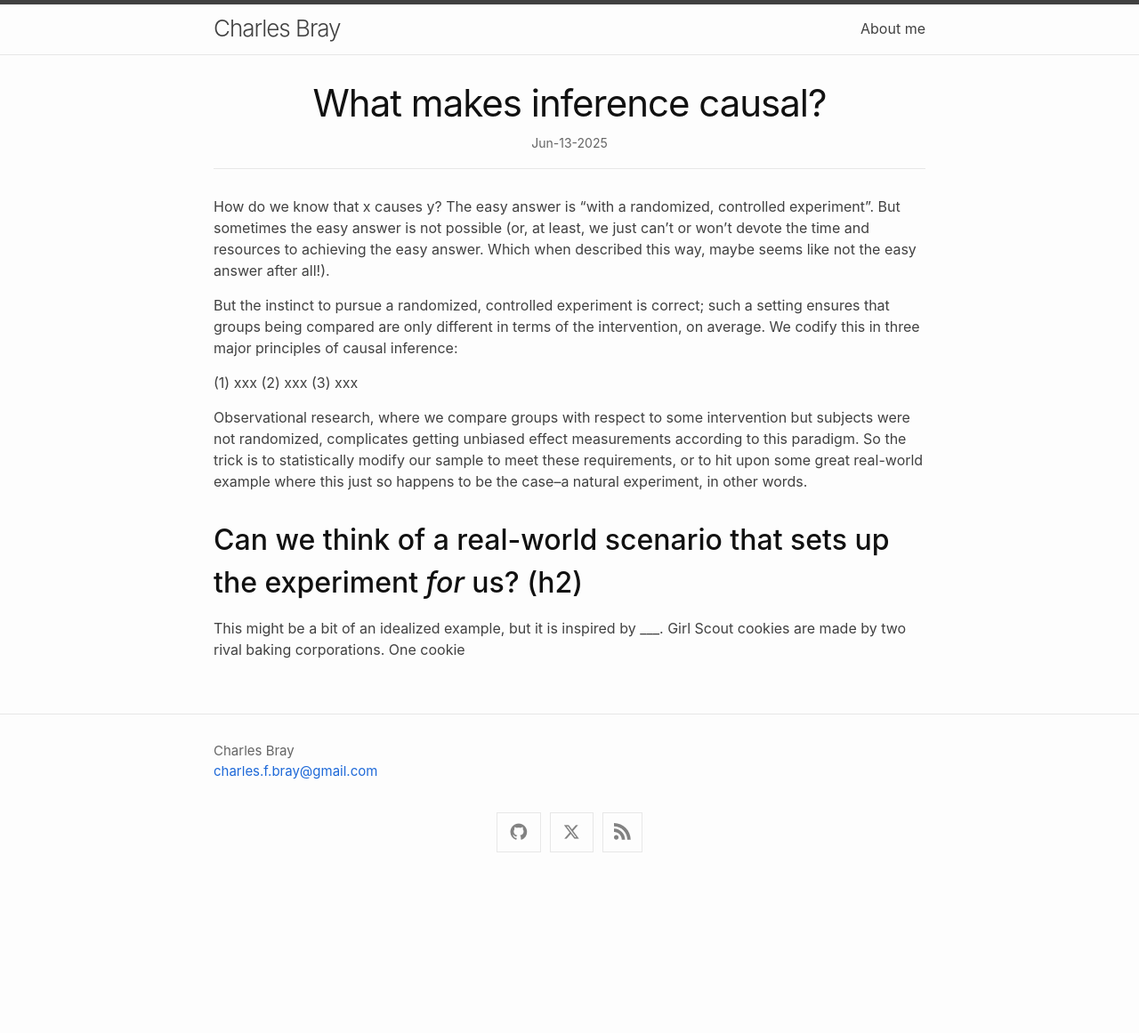
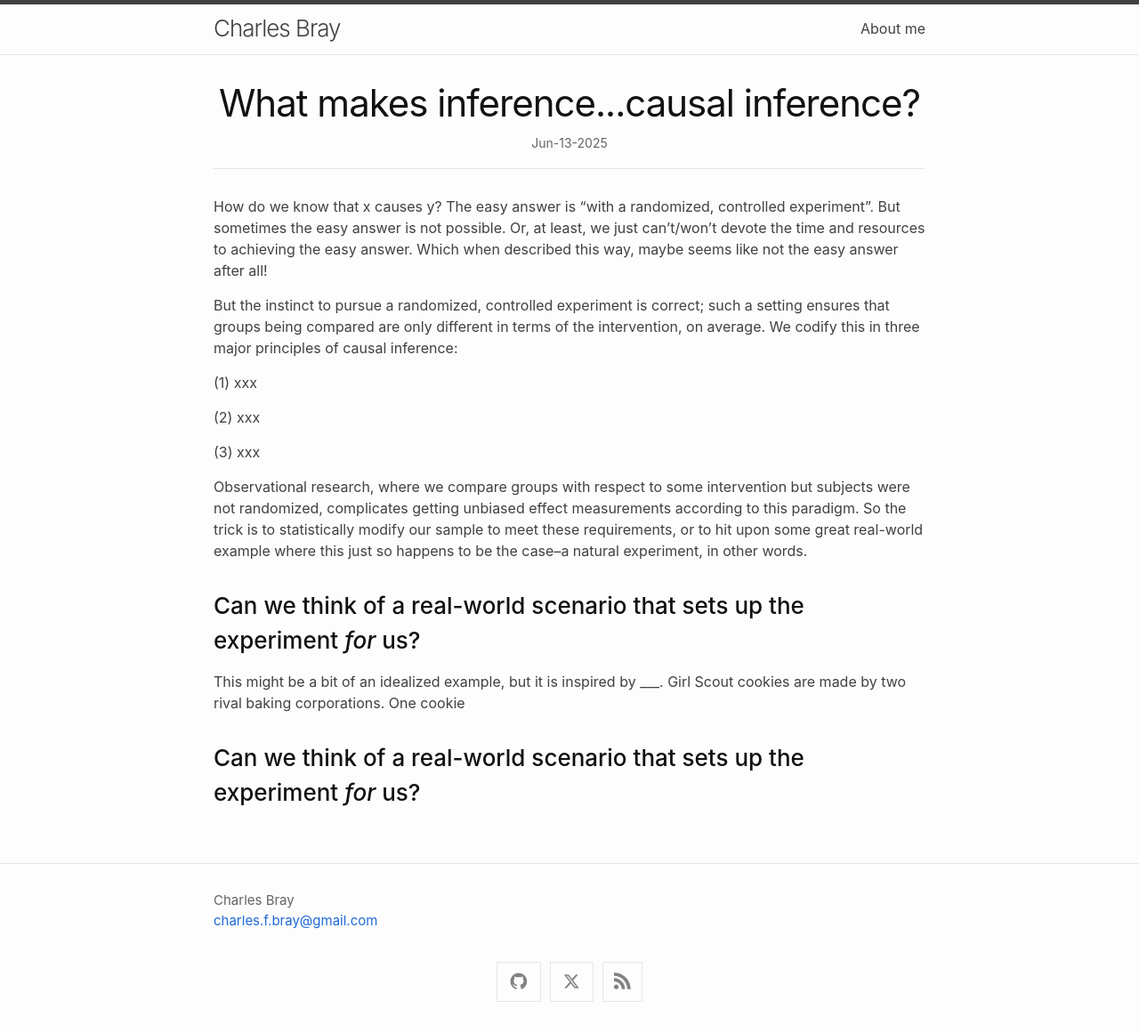
Before and after one commit to chuckfbray/chuckfbray.github.io, a Jekyll site: the page built from _posts/2025-06-13-what-makes-inference-causal.md, in a window 1280 px wide. Shown: the whole page at 89% size. Built offline with Jekyll 4.4.1, drawn with Linux system fonts in a browser that asks for light colours; before the commit the page ends 993 px from its top, so only the background shows below that.

Commit message:
Update 2025-06-13-what-makes-inference-causal.md

```diff
--- a/_posts/2025-06-13-what-makes-inference-causal.md
+++ b/_posts/2025-06-13-what-makes-inference-causal.md
@@ -1,17 +1,21 @@
 ---
 layout: post
-title: "What makes inference causal?"
+title: "What makes inference...causal inference?"
 ---
-How do we know that x causes y? The easy answer is "with a randomized, controlled experiment". But sometimes the easy answer is not possible (or, at least, we just can't or won't devote the time and resources to achieving the easy answer. Which when described this way, maybe seems like not the easy answer after all!).
+How do we know that x causes y? The easy answer is "with a randomized, controlled experiment". But sometimes the easy answer is not possible. Or, at least, we just can't/won't devote the time and resources to achieving the easy answer. Which when described this way, maybe seems like not the easy answer after all!
 
 But the instinct to pursue a randomized, controlled experiment is correct; such a setting ensures that groups being compared are only different in terms of the intervention, on average. We codify this in three major principles of causal inference:
 
-  (1) xxx
-  (2) xxx
-  (3) xxx
+(1) xxx
+
+(2) xxx
+
+(3) xxx
 
 Observational research, where we compare groups with respect to some intervention but subjects were not randomized, complicates getting unbiased effect measurements according to this paradigm. So the trick is to statistically modify our sample to meet these requirements, or to hit upon some great real-world example where this just so happens to be the case--a natural experiment, in other words.
 
-## Can we think of a real-world scenario that sets up the experiment *for* us? (h2)
+### Can we think of a real-world scenario that sets up the experiment *for* us?
 
 This might be a bit of an idealized example, but it is inspired by ___. Girl Scout cookies are made by two rival baking corporations. One cookie
+
+### Can we think of a real-world scenario that sets up the experiment *for* us?
```
